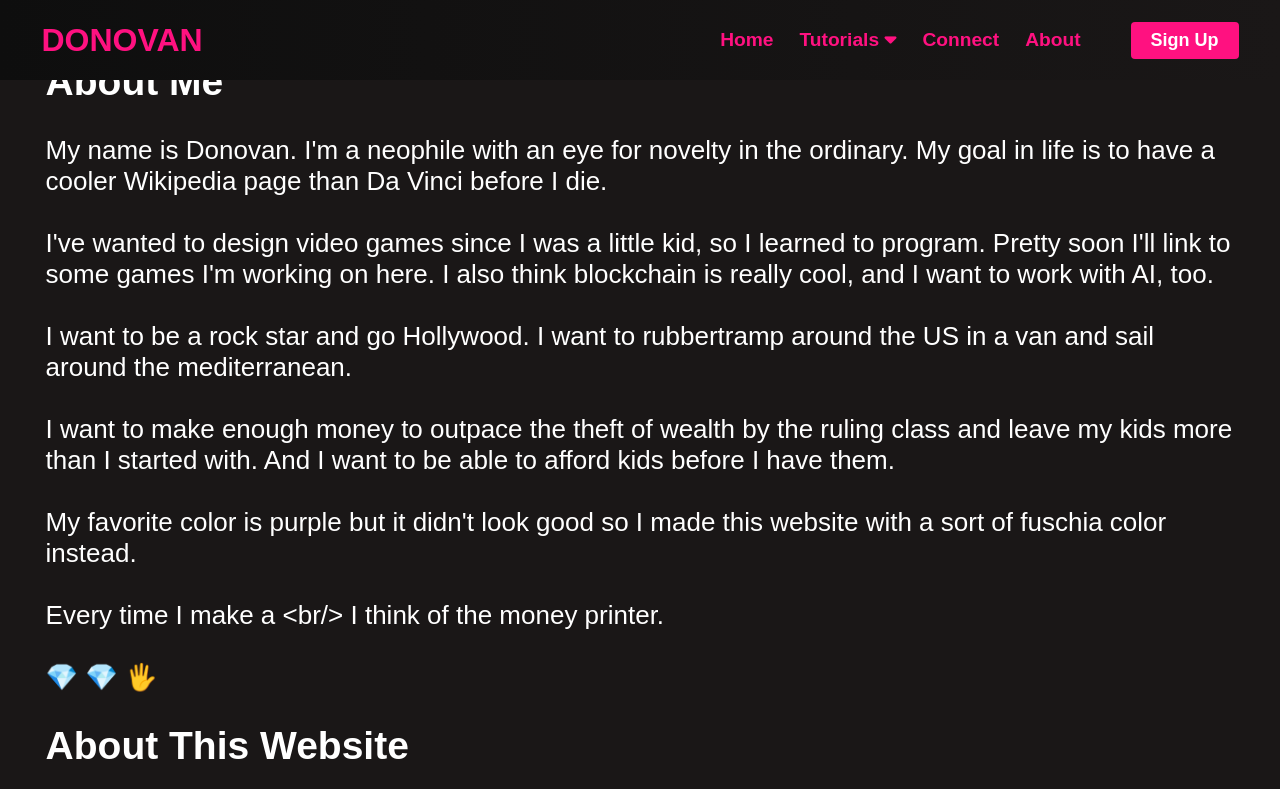
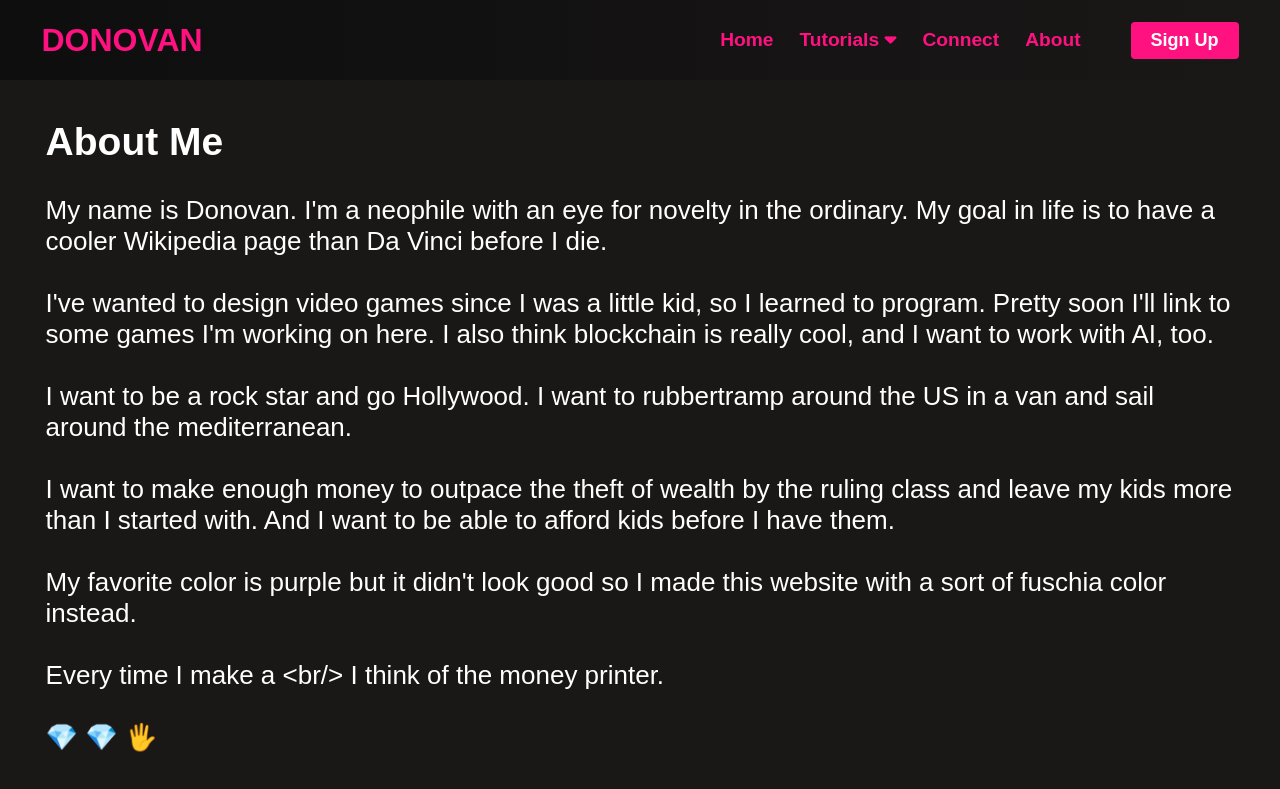
Before and after one commit to DonovanTT/donovan-thacker, a React (Create React App) app: page /About in a window 1280 px wide. Shown: the top 789 px of the page. Built offline with nearby package versions, Linux system fonts and the light colour scheme.

Commit message:
Fixed navbar padding I think

```diff
--- a/src/App.css
+++ b/src/App.css
@@ -84,5 +84,5 @@
   margin-left: min(2vw, 200px);
   margin-right: min(2vw, 200px);
   margin-top: 0px;
-  padding-top: 60px;
+  padding-top: 120px;
 }
```
